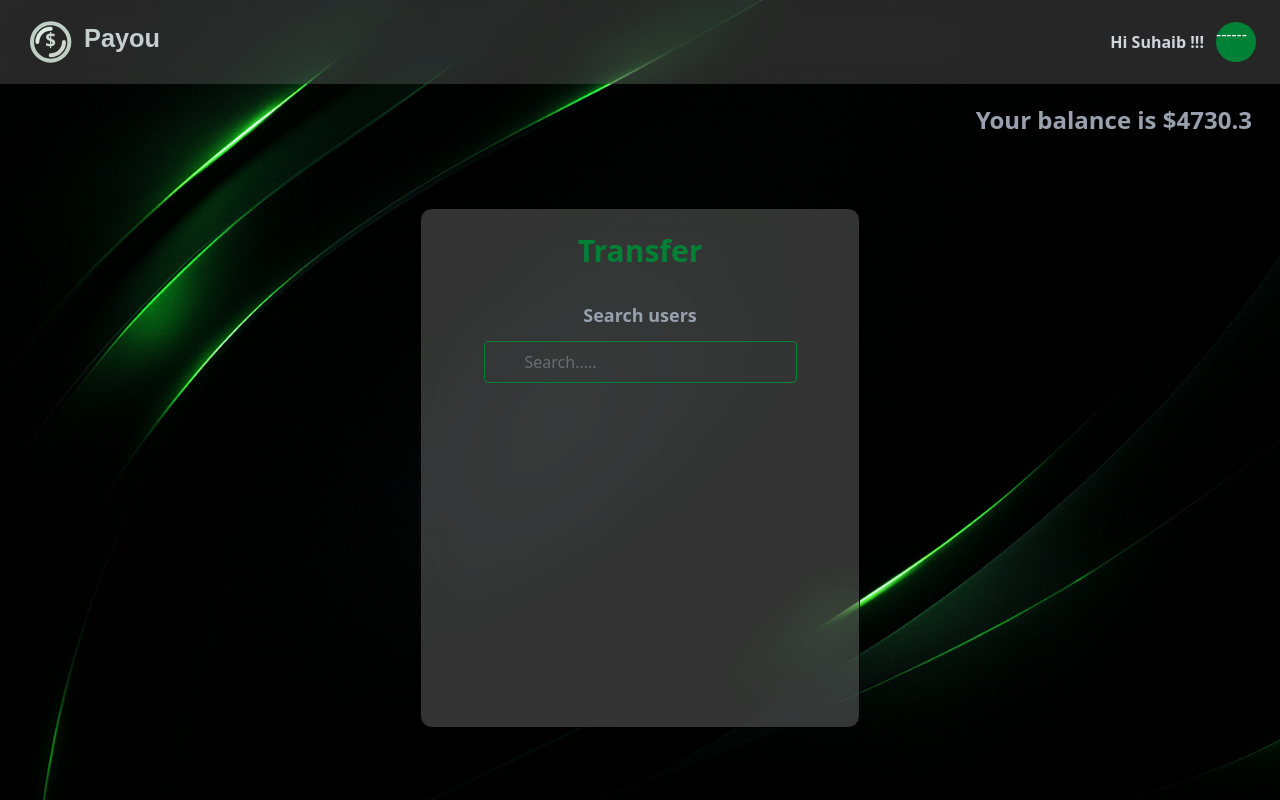
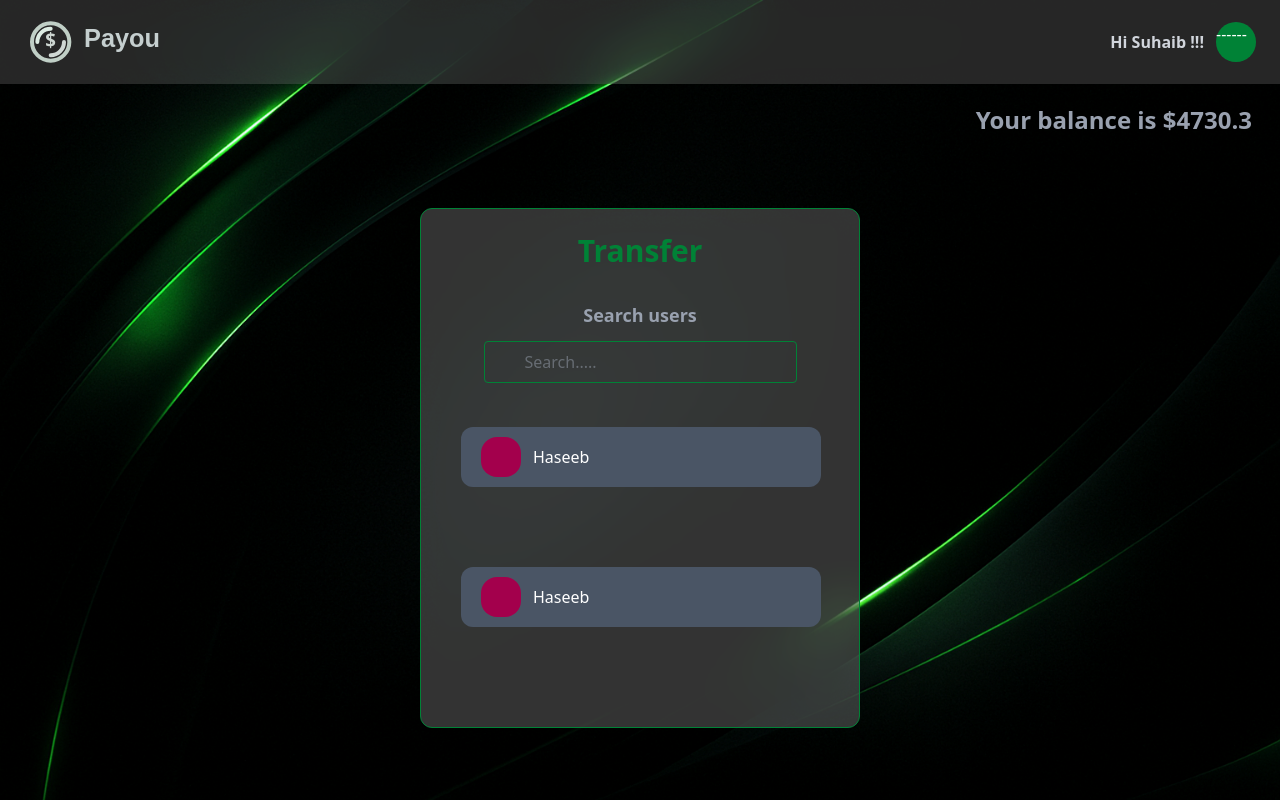
Before and after one commit to suhaibfida/payou, a React (Vite) app in the folder client/: page /dashboard in a window 1280 px wide. Built offline with nearby package versions, Linux system fonts and the light colour scheme.

Commit message:
dashboard addition

```diff
--- a/client/src/components/Dashboard.tsx
+++ b/client/src/components/Dashboard.tsx
@@ -1,6 +1,7 @@
 import dash from "./images/dash.png";
 import Navbar from "./Navbar.js";
 import Input from "./Input.js";
+import User from "./User.js";
 const Dashboard = () => {
   return (
     <div>
@@ -15,7 +16,7 @@ const Dashboard = () => {
           Your balance is $4730.3
         </div>
         <div className="flex flex-1 items-center justify-center">
-          <div className="w-110 h-130 backdrop-blur-xl bg-white/20 bg-gray-500 border border-xl rounded-xl">
+          <div className="w-110 h-130 backdrop-blur-xl bg-white/20 bg-gray-500 border border-green-700 rounded-xl">
             <div className="text-3xl text-center text-2xl text-green-700 font-extrabold p-6">
               Transfer
             </div>
@@ -25,6 +26,10 @@ const Dashboard = () => {
             <div className="flex justify-center">
               <Input placeholder={"Search....."} type={"text"} />
             </div>
+            <div>
+              <User />
+              <User />
+            </div>
           </div>
         </div>
       </div>
--- /dev/null
+++ b/client/src/components/User.tsx
@@ -0,0 +1,11 @@
+export const User = () => {
+  return (
+    <div className=" p-10">
+      <div className="flex items-center w-90 gap-3 h-15 bg-gray-600 rounded-xl p-5">
+        <div className="w-10 h-10 bg-pink-800 rounded-2xl"></div>
+        <span className="text-white">Haseeb</span>
+      </div>
+    </div>
+  );
+};
+export default User;
```
